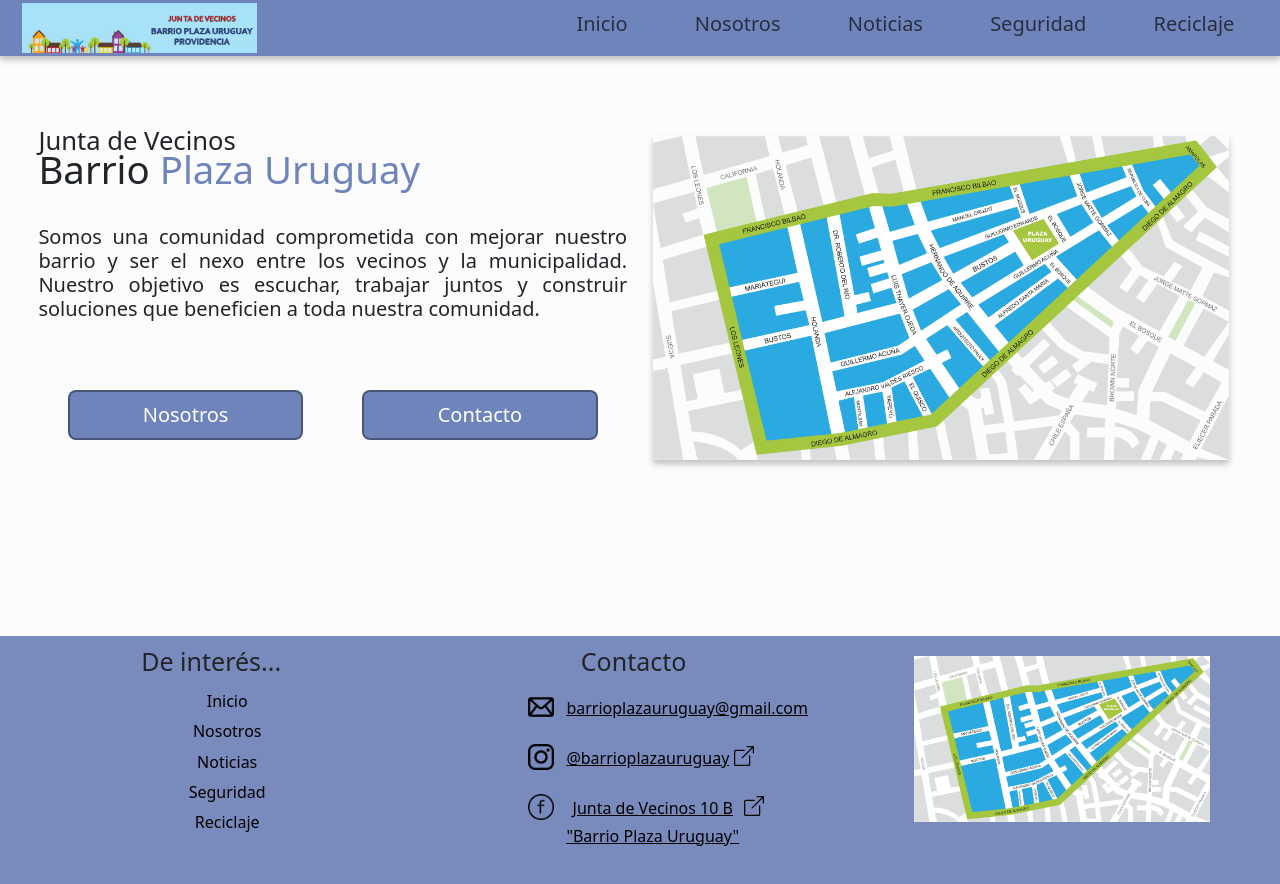
After one commit to nncc2004/Junta-De-Vecinos, a Django app: page /inicio/ in a window 1280 px wide. The commit adds this page. Run offline with Django 5.2, Linux system fonts and the light colour scheme.

Commit message:
Avances en inicio

```diff
--- a/Junta10B/Junta10B/static/styles/General.css
+++ b/Junta10B/Junta10B/static/styles/General.css
@@ -1,10 +1,5 @@
-body #cuerpo{
-    background-color: #fcfcfc
-}
-
-
 .contenido {
-    height: 700px;
+    min-height: 500px;
 }
 
 
@@ -118,3 +113,53 @@ body #cuerpo{
     text-decoration: underline;
     color: #fcfcfc;
 }
+
+/* Inicio */
+.primera-seccion {
+    margin-top: 10vh;
+    display: flex;
+}
+.primera-seccion .content{
+    width: 48%;
+    margin: 0 1% 0 1%;
+}
+
+.primera-seccion .contentL h2{
+    font-size: 3vw;
+    line-height: 0.8;
+
+
+}
+.primera-seccion .contentL .text{
+    margin-left: 2vw;
+    text-align: justify;
+    text-justify: inter-word
+}
+
+.primera-seccion .contentL .text .resaltadoPlaza{
+    color: #7084bc;
+}
+.primera-seccion .contentL h3{
+    font-size: 2vw;
+    line-height: 0.4;
+
+}
+.primera-seccion .contentL .parrafoEntrada{
+    margin-top: 5vh;
+}
+
+.primera-seccion .botones{
+    margin-top: 5vh;
+    display: flex;
+}
+.primera-seccion .botones a{
+    width: 40%;
+    margin: 5%;
+    background-color: #7084bc;
+    border-color: rgba(0, 0, 0, 0.349);
+    border-width: 2px;
+}
+.primera-seccion .contentR img{
+    width: 45vw;
+    box-shadow: 0 4px 6px rgba(0, 0, 0, 0.24);
+}
--- /dev/null
+++ b/Junta10B/Junta10B/static/styles/animaciones.css
@@ -0,0 +1,37 @@
+/*** ESTILOS BOTÓN SLIDE LEFT ***/
+.ov-btn-slide-left {
+    background: #fff; /* color de fondo */
+    color: #4741d7; /* color de fuente */
+    border: 2px solid #4741d7; /* tamaño y color de borde */
+    padding: 16px 20px;
+    border-radius: 3px; /* redondear bordes */
+    position: relative;
+    z-index: 1;
+    overflow: hidden;
+    display: inline-block;
+  }
+.ov-btn-slide-left:hover {
+    color: #fff; /* color de fuente hover */
+  }
+.ov-btn-slide-left::after {
+    content: "";
+    background: rgba(0, 0, 0, 0.4); /* color de fondo hover */
+    position: absolute;
+    z-index: -1;
+    padding: 16px 20px;
+    display: block;
+    top: 0;
+    bottom: 0;
+    left: -100%;
+    right: 100%;
+    -webkit-transition: all 0.35s;
+    transition: all 0.35s;
+  }
+.ov-btn-slide-left:hover::after {
+    left: 0;
+    right: 0;
+    top: 0;
+    bottom: 0;
+    -webkit-transition: all 0.35s;
+    transition: all 0.35s;
+  }
--- a/Junta10B/Junta10B/templates/NAVBAR.html
+++ b/Junta10B/Junta10B/templates/NAVBAR.html
@@ -2,7 +2,7 @@
 <nav class="navbar navbar-expand-lg  fixed-top">
     <div class="container-fluid">
       <a class="navbar-brand" href="#">
-        <img src="{% static 'img/logo.jpg' %}" alt="" style="height: 40px; margin-left: 10px;">
+        <img src="{% static 'img/logo editado.png' %}" alt="" style="height: 50px; margin-left: 10px; ">
       </a>
       <button class="navbar-toggler" type="button" data-bs-toggle="collapse" data-bs-target="#navbarSupportedContent" aria-controls="navbarSupportedContent" aria-expanded="false" aria-label="Toggle navigation">
         <span class="navbar-toggler-icon"></span>
--- a/Junta10B/Junta10B/templates/footer.html
+++ b/Junta10B/Junta10B/templates/footer.html
@@ -1,5 +1,5 @@
 {% load static %}
-<div class="footer-container text-center">
+<div class="footer-container text-center" id="footer">
 
     <div>
         <h1>De interés...</h1>
--- a/Junta10B/Junta10B/templates/index.html
+++ b/Junta10B/Junta10B/templates/index.html
@@ -6,6 +6,7 @@
     <meta name="viewport" content="width=device-width, initial-scale=1.0">
 
     <link type="text/css" rel="stylesheet" href="{% static 'styles/General.css' %}">
+    <link type="text/css" rel="stylesheet" href="{% static 'styles/animaciones.css' %}">
 
     <link rel="icon" href="{% static 'img/logo.jpg' %}" type="image/x-icon">
 
@@ -16,7 +17,7 @@
 
     <title>{%block title%}{%endblock%}</title>
 </head>
-<body style="padding-top: 56px;">
+<body style="padding-top: 56px; background-color: #fcfcfc;">
     <div id="cuerpo">
         {% include "NAVBAR.html" %}
         <div class="contenido">
--- /dev/null
+++ b/Junta10B/Junta10B/templates/inicio.html
@@ -0,0 +1,32 @@
+{%extends "index.html"%}
+{%load static%}
+
+{%block title%} Inicio - Junta De Vecinos {%endblock%}
+
+{%block content%}
+    <div class="primera-seccion">
+        <div class="contentL content">
+            <div class="text">
+                <div class="title">
+                    <h3>Junta de Vecinos </h3>
+                    <h2> Barrio <span class="resaltadoPlaza">Plaza Uruguay</span> </h2>
+                </div>
+
+
+                <p class="parrafoEntrada">
+                    <h5>
+                        Somos una comunidad comprometida con mejorar nuestro barrio y ser el nexo entre los vecinos y la municipalidad. Nuestro objetivo es escuchar, trabajar juntos y construir soluciones que beneficien a toda nuestra comunidad.
+                    </h5>
+                    <div class="botones">
+                        <a class="btn btn-primary ov-btn-slide-left btn-lg nosotros" href="#">Nosotros</a>
+                        <a class="btn btn-primary ov-btn-slide-left btn-lg contacto" href="#footer">Contacto</a>
+                    </div>
+
+                </p>
+            </div>
+        </div>
+        <div class="contentR content">
+            <img id="mapa" src="{% static 'img/mapa.png' %}" alt="mapa">
+        </div>
+    </div>
+{%endblock%}
--- a/Junta10B/Junta10B/urls.py
+++ b/Junta10B/Junta10B/urls.py
@@ -19,5 +19,6 @@ from django.urls import path
 import views as v
 urlpatterns = [
     path('admin/', admin.site.urls),
-    path("prueba/", v.prueba)
+    path("prueba/", v.prueba),
+    path("inicio/", v.inicio)
 ]
--- a/Junta10B/views.py
+++ b/Junta10B/views.py
@@ -7,3 +7,7 @@ from django.shortcuts import render
 def prueba(request):
 
     return render(request, 'index.html')
+
+def inicio(request):
+
+    return render(request, 'inicio.html')
```
Also changed, not shown: error.txt (added, +91 -0 lines), Junta10B/Junta10B/static/img/logo editado.png (added), Junta10B/Junta10B/static/img/logo2 - editado.png (added).
